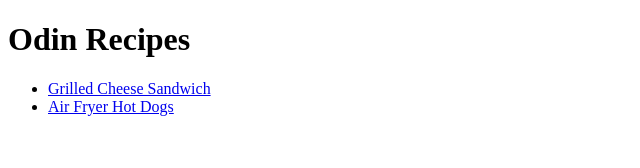
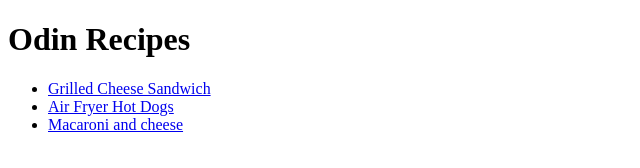
Before and after one commit to gmcalis1/odin-recipes, a plain HTML site: page index.html in a window 1280 px wide. Shown: the whole page, without its empty margins (0-640 px from the left). Drawn offline with Linux system fonts and the light colour scheme.

Commit message:
Add link to macncheese page

```diff
--- a/index.html
+++ b/index.html
@@ -15,6 +15,7 @@
             <ul>
                 <li> <a href="recipes/grilled_cheese.html" target="_blank" > Grilled Cheese Sandwich </a> </li>
                 <li> <a href="recipes/hot_dog.html">Air Fryer Hot Dogs</a></li>
+                <li> <a href="recipes/macncheese.html">Macaroni and cheese</a></li>
             </ul>
         </div>
 
```
